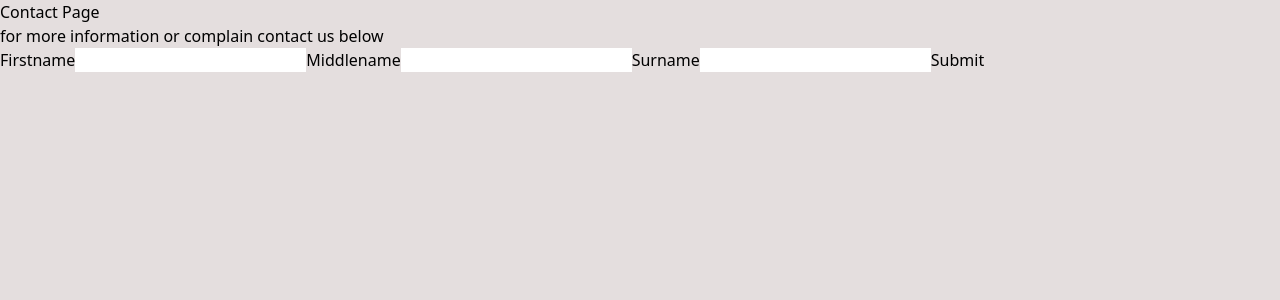
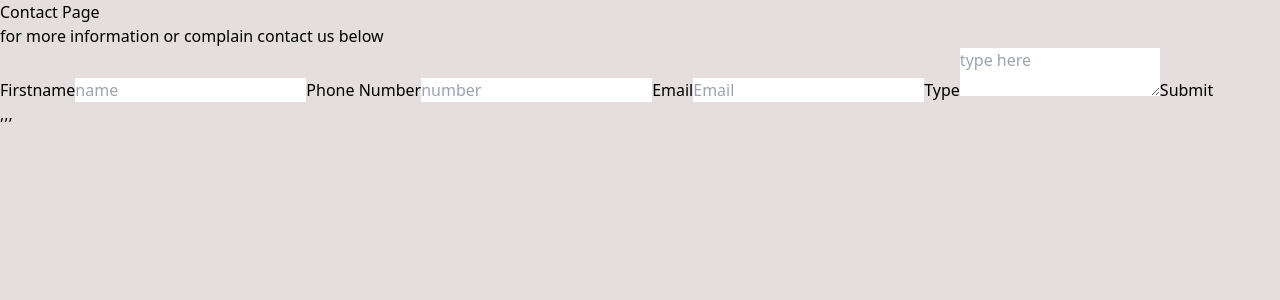
Before and after one commit to Preciousnnebuogor/Online--Store-, a Next.js app: page /contact in a window 1280 px wide. Shown: the top 300 px of the page. Built offline with nearby package versions, Linux system fonts and the light colour scheme.

Commit message:
contact page done

```diff
--- /dev/null
+++ b/src/components/Contact page/ContactItem.tsx
@@ -0,0 +1,69 @@
+import { ChangeEvent, FormEvent, useState } from "react";
+
+export default function ContactItem() {
+  const [data, setData] = useState({
+    name: "",
+    email: "",
+    message: "",
+    phone: "",
+  });
+
+  const handleChange = (e: ChangeEvent<HTMLInputElement>| ChangeEvent<HTMLTextAreaElement>) => {
+    const name = e.target.name;
+    const value = e.target.value;
+    setData({ ...data, [name]: value });
+  };
+  const handleSubmit = (e: FormEvent<HTMLFormElement>) => {
+    e.preventDefault();
+    console.log(data);
+  };
+
+  return (
+    <form onSubmit={(e) => handleSubmit(e)}>
+      <div>
+        <h2>Contact Page</h2>
+        <p>for more information or complain contact us below</p>
+      </div>
+      <label>Firstname</label>
+      <input
+        type="text"
+        placeholder="name"
+        name="name"
+        value={data.name}
+        onChange={ (e) => handleChange(e)}
+      />
+
+      <label>Phone Number</label>
+      <input
+        type="phone"
+        placeholder="number"
+        name="phone"
+        value={data.phone}
+        onChange={ (e) => handleChange(e)}
+      />
+
+      <label>Email</label>
+      <input
+        type="text"
+        placeholder="Email"
+        name="email"
+        value={data.email}
+        onChange={ (e) => handleChange(e)}
+      />
+
+      <label>Type</label>
+      <textarea
+        placeholder="type here"
+        name="message"
+        value={data.message}
+        onChange={ (e) => handleChange(e)}
+      />
+
+      <button type="submit">Submit</button>
+
+      <p>
+        {data.name},{data.email},{data.phone},{data.message}
+      </p>
+    </form>
+  );
+}
--- a/src/pages/contact.tsx
+++ b/src/pages/contact.tsx
@@ -1,23 +1,8 @@
+import ContactItem from "@/components/Contact page/ContactItem";
+
 export default function Contact () {
-    return <form>
-     <div>
-        <h2>Contact Page</h2>
-        <p>for more information or complain contact us below</p>
-        </div>
-        <label>Firstname</label>
-        <input />
+    return <div>
 
-        <label>Middlename</label>
-        <input />
-
-        <label>Surname</label>
-        <input />
-
-        <button>Submit</button>
-
-
-
-
-     </form>
-
+    <ContactItem/>
+    </div>
 }
```
Also changed, not shown: src/components/Contact page/Contact.module.scss (added).
